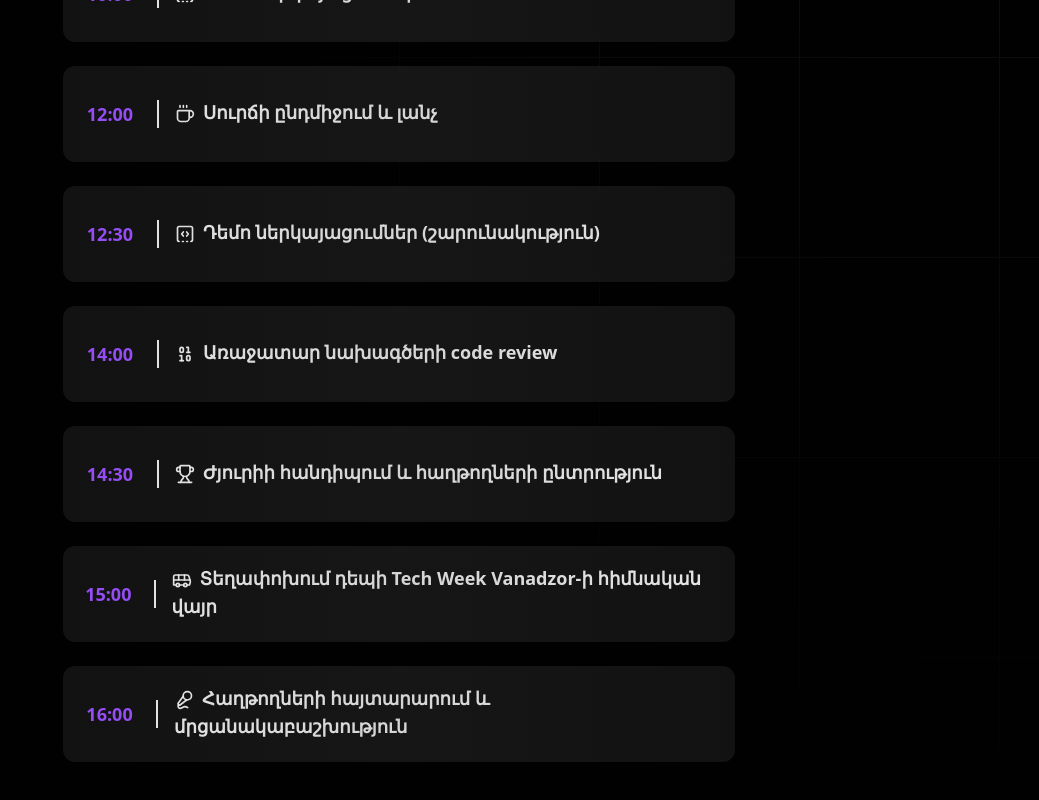
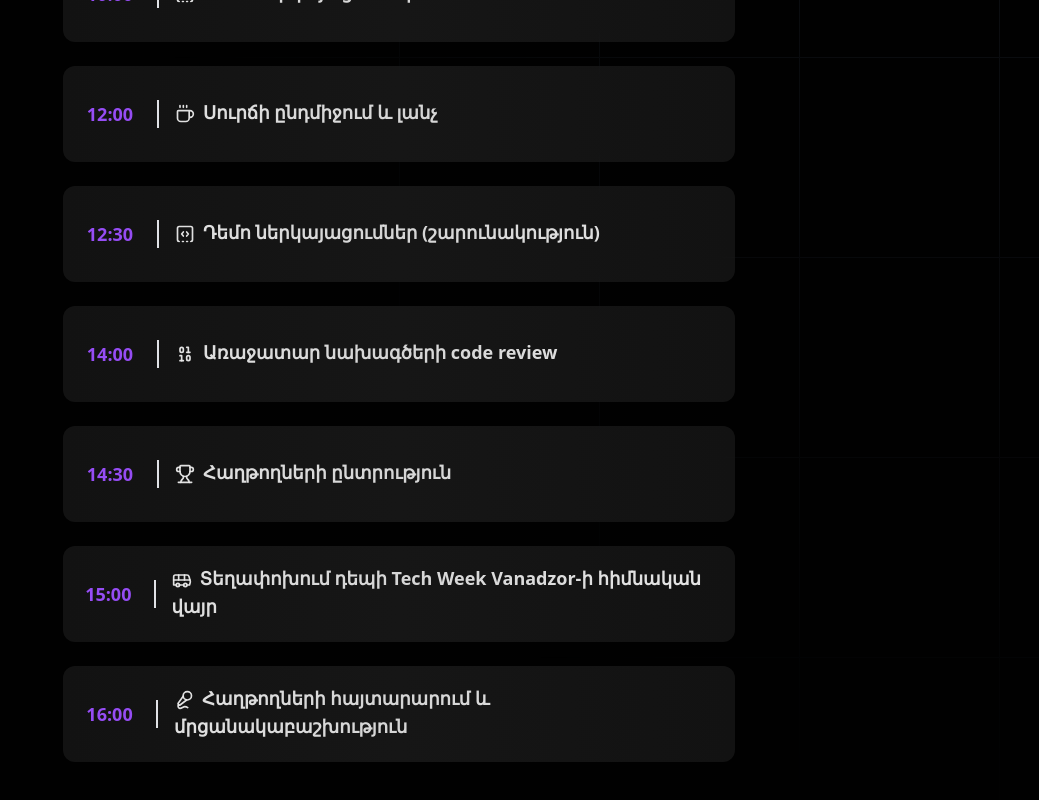
Before and after one commit to layerswap/devhacks-landing, a Next.js app: page /agenda in a window 1280 px wide. Shown: the part 2342-3142 px from the top of the page, without its empty margins (241-1280 px from the left). Built offline with nearby package versions, Linux system fonts and the light colour scheme.

Commit message:
fix(EventAgenda): simplify activity description for jury meeting

```diff
--- a/src/components/pageComponents/EventAgenda.tsx
+++ b/src/components/pageComponents/EventAgenda.tsx
@@ -56,7 +56,7 @@ const EventAgenda = () => {
         { time: "12:00", activity: "Սուրճի ընդմիջում և լանչ", icon: Coffee },
         { time: "12:30", activity: "Դեմո ներկայացումներ (շարունակություն)", icon: SquareDashedBottomCode },
         { time: "14:00", activity: "Առաջատար նախագծերի code review", icon: Binary },
-        { time: "14:30", activity: "Ժյուրիի հանդիպում և հաղթողների ընտրություն", icon: Trophy },
+        { time: "14:30", activity: "Հաղթողների ընտրություն", icon: Trophy },
         { time: "15:00", activity: "Տեղափոխում դեպի Tech Week Vanadzor-ի հիմնական վայր", icon: Bus },
         { time: "16:00", activity: "Հաղթողների հայտարարում և մրցանակաբաշխություն", icon: MicVocal }
       ]
```
